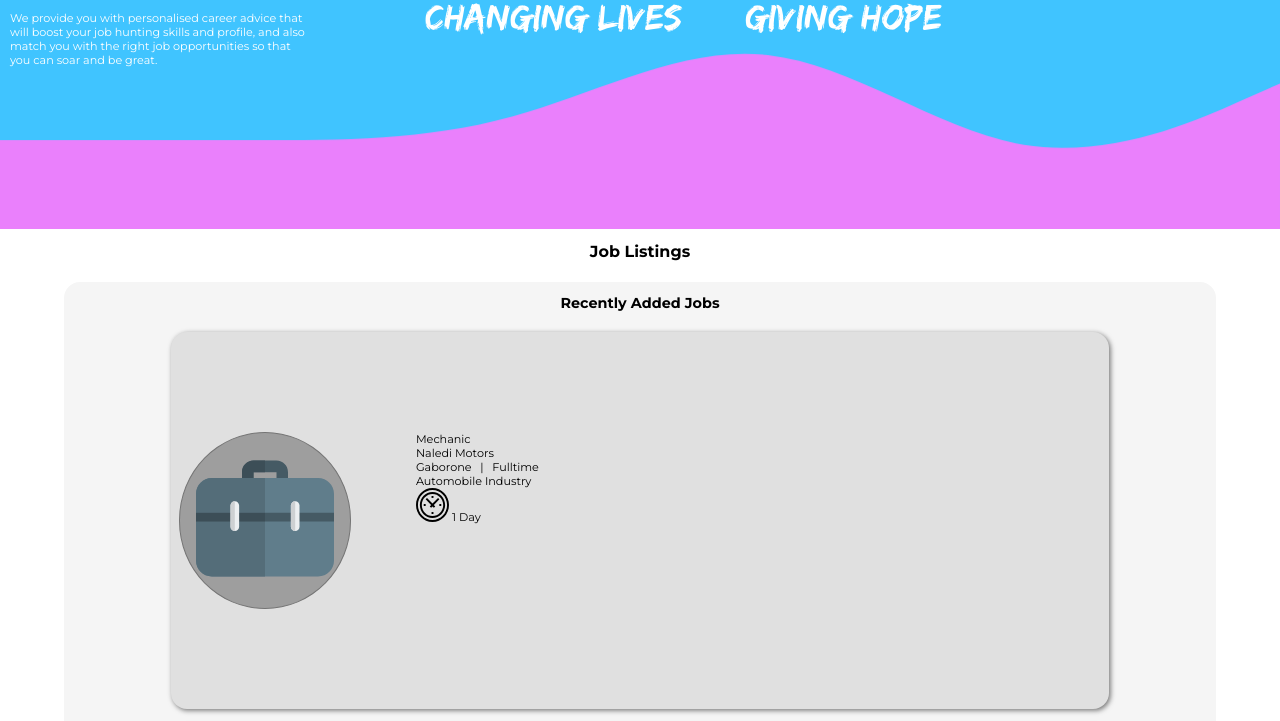
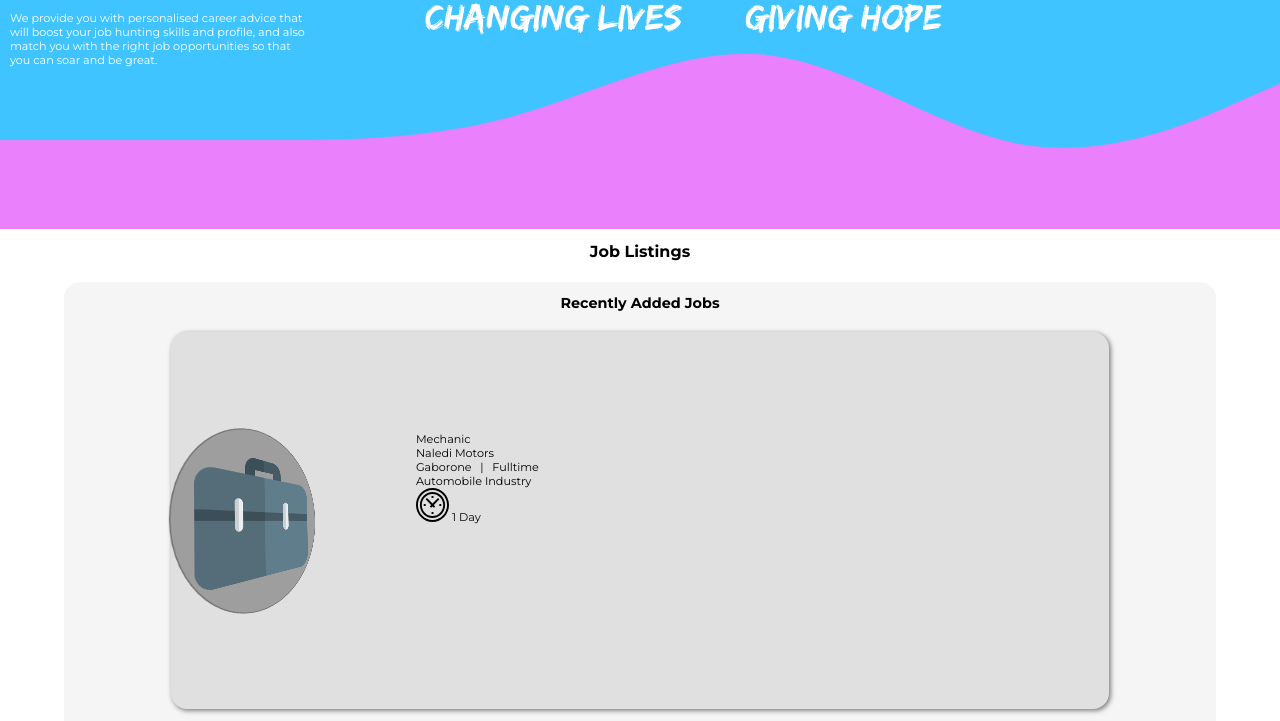
Before and after one commit to Developers-Circle-Gaborone/bwjobsforgraduates, a website: page index.html in a window 1280 px wide. Shown: the part 79-800 px from the top of the page. Drawn offline with Linux system fonts and the light colour scheme.

Commit message:
transforms job image

```diff
--- a/css/main.css
+++ b/css/main.css
@@ -116,6 +116,7 @@
   padding: 1rem;
   float: left;
   margin: 10% 0;
+  transform: perspective(11rem) rotateX(2deg) rotateY(40deg)rotateZ(-1deg);
 }
 
 .job-category_job__image img {
```
